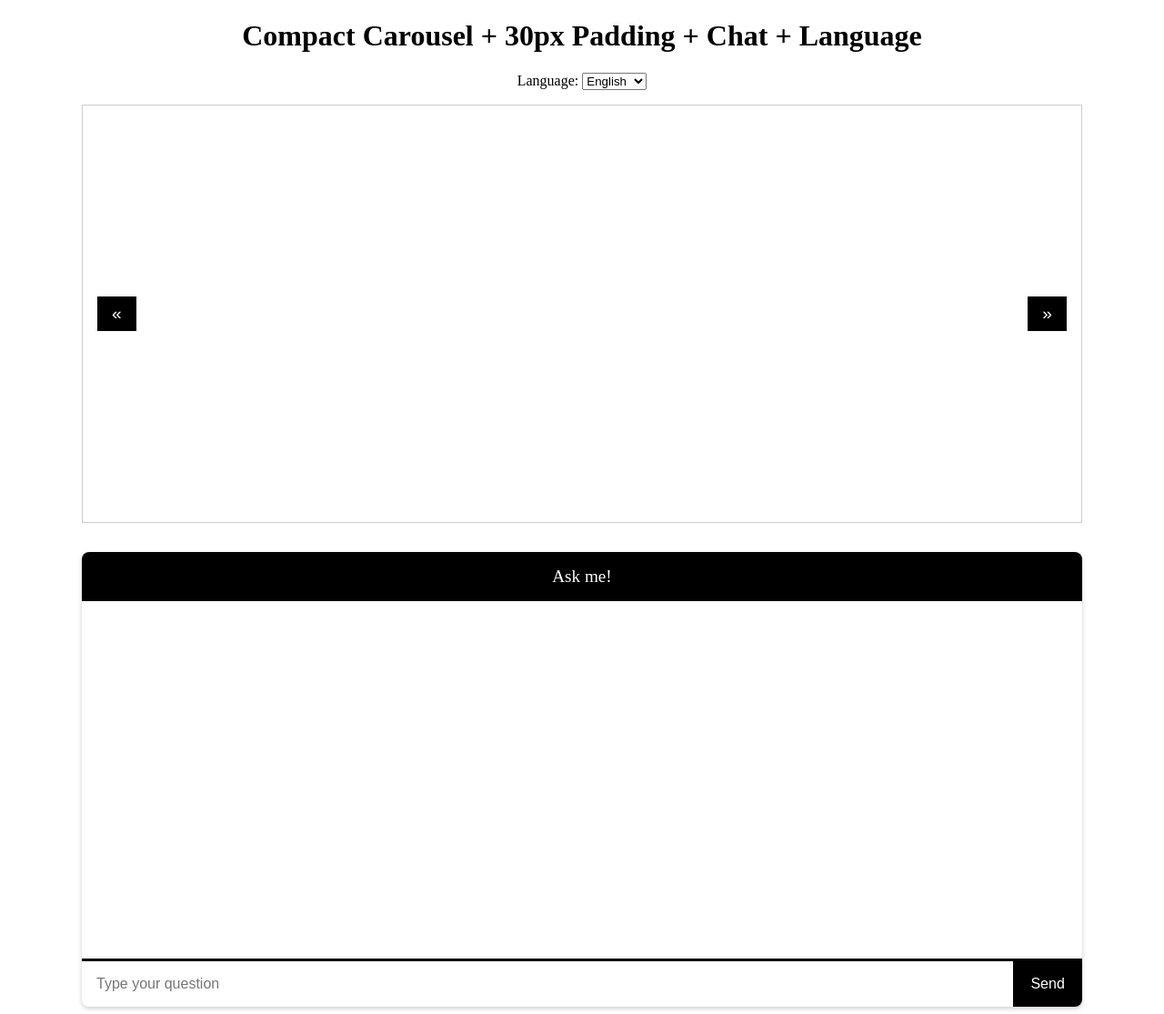
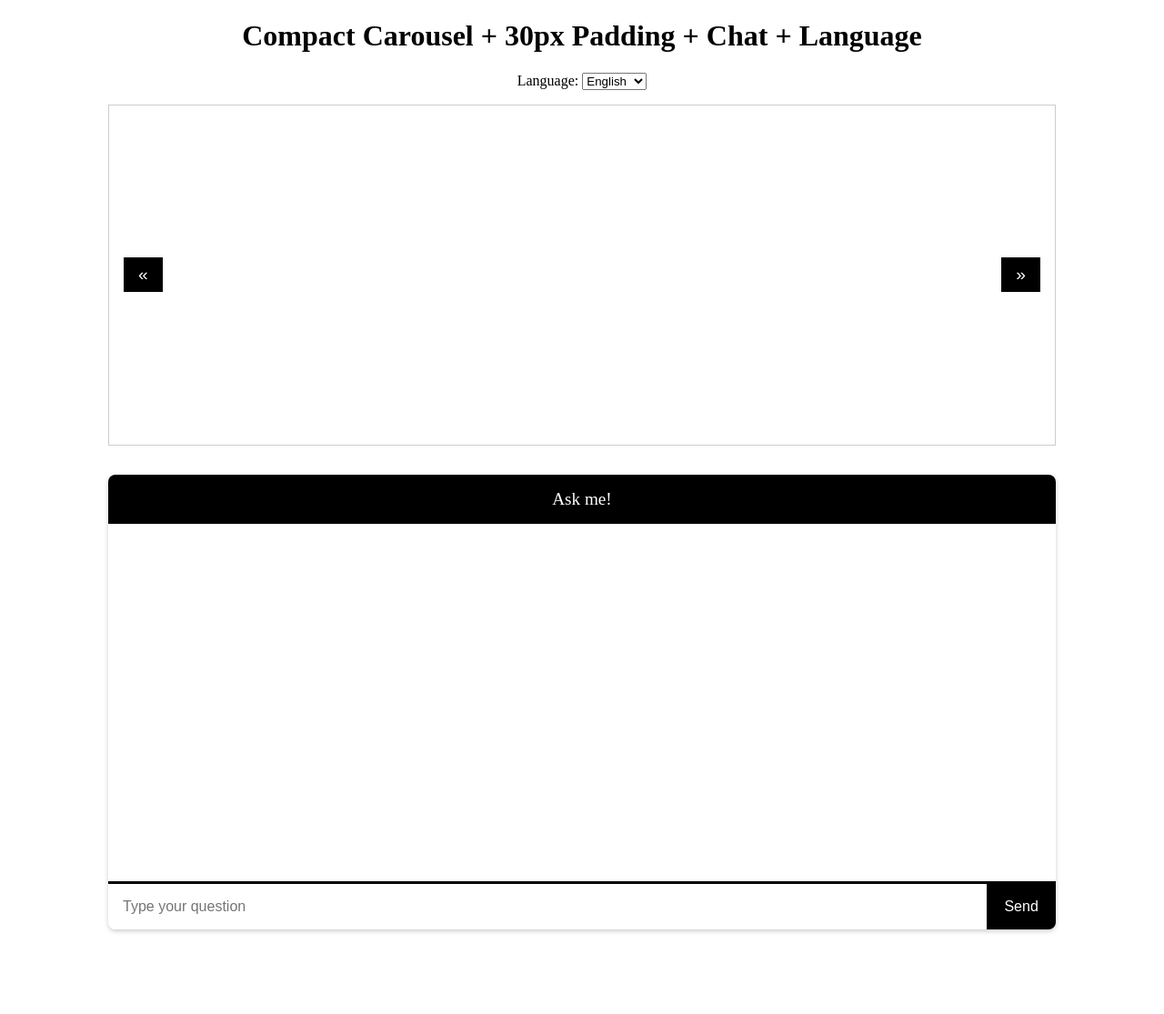
Before and after one commit to mdaif/wahl-kumpel, a FastAPI app: page / in a window 1280 px wide. Shown: the whole page at 91% size. After the commit the page ends 1026 px from the top, so only its background shows below. Run offline with FastAPI, Linux system fonts and the light colour scheme; parts of the project's set-up code (start-up, migrations or seed data) failed here and were passed over.

Commit message:
Make the UI elements fit without scrolling

```diff
--- a/templates/index.html
+++ b/templates/index.html
@@ -24,8 +24,8 @@
        padding on all sides around 900×260 card space */
     .carousel-container {
       position: relative;
-      width: 1100px; /* 900 inner space + 30px left + 30px right */
-      height: 460px; /* 260 card height + 30 top + 30 bottom */
+      width: 1042px; /* 900 inner space + 30px left + 30px right */
+      height: 375px; /* 260 card height + 30 top + 30 bottom */
       margin: 0 auto 2em;
       border: 1px solid #ccc;
       box-sizing: border-box;
@@ -147,7 +147,7 @@
      * Chat Window
      ********************************************/
     .chat-container {
-      width: 1100px;
+      width: 1042px;
       margin: 0 auto;
       background: #fff;
       border-radius: 8px;
```
